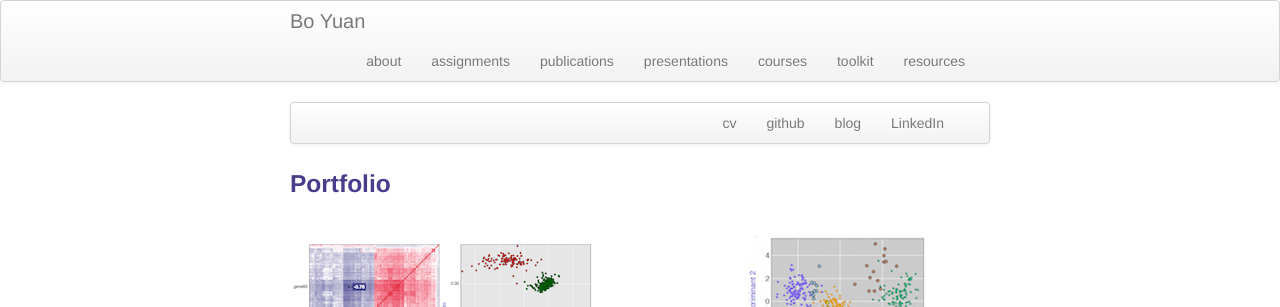
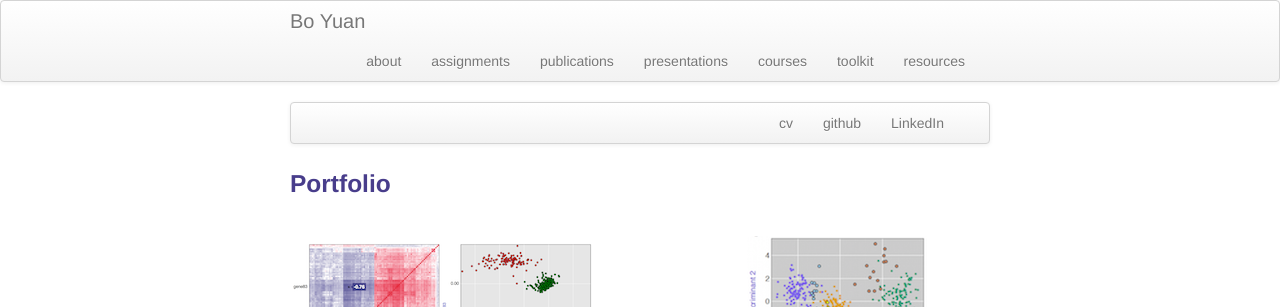
Before and after one commit to AngusYuan/Bo_Yuan.github.io, a Jekyll site: the page built from index.md, in a window 1280 px wide. Shown: the top 307 px of the page. Built offline with Jekyll 4.4.1, drawn with Linux system fonts in a browser that asks for light colours.

Commit message:
Update index.md

```diff
--- a/index.md
+++ b/index.md
@@ -9,9 +9,8 @@ keywords: statistics, data analytics
   <div class="navbar-inner">
       <ul class="nav">
           <li><a href="{{ BASE_PATH }}/assets/broman_cv.pdf">cv</a></li>
-          <li><a href="https://github.com/bsharvey">github</a></li>
-          <li><a href="http://kbroman.org/blog">blog</a></li>
-          <li><a href="https://www.linkedin.com/in/benjamin-harvey-ph-d-1928839a/">LinkedIn</a></li>
+          <li><a href="https://github.com/AngusYuan">github</a></li>
+          <li><a href="https://www.linkedin.com/in/bo-yuan-916767aa/">LinkedIn</a></li>
       </ul>
   </div>
 </div>
```
